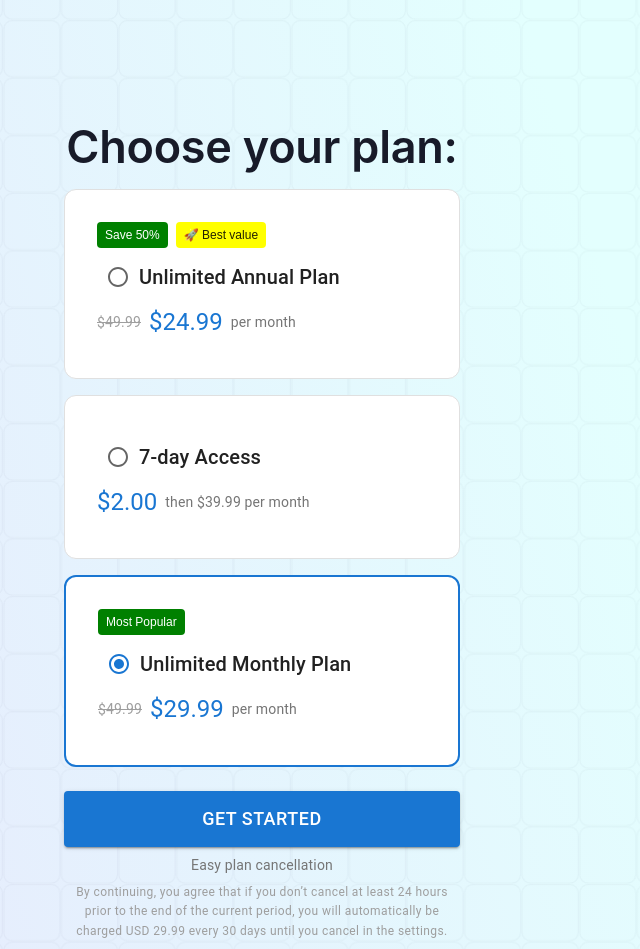
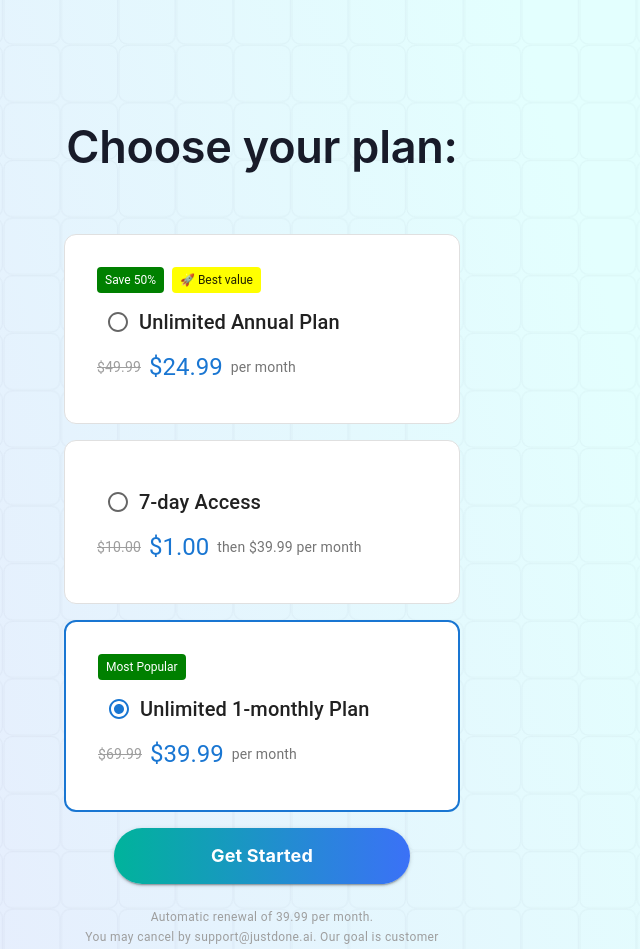
Before and after one commit to xanderrybalov/rybalov-manifest, a Next.js app: page /pricing in a window 1280 px wide. Shown: the top 949 px of the page, without its empty margins (378-1018 px from the left). Built offline with nearby package versions, Linux system fonts and the light colour scheme.

Commit message:
feat: added Filled Button

```diff
--- a/src/app/globals.css
+++ b/src/app/globals.css
@@ -1,9 +1,4 @@
-@import "tailwindcss";
-
-@theme {
-  --font-sans: var(--font-geist-sans);
-  --font-mono: var(--font-geist-mono);
-}
+@import 'tailwindcss';
 
 :root {
   --background: #ffffff;
@@ -20,5 +15,5 @@
 body {
   color: var(--foreground);
   background: var(--background);
-  font-family: Arial, Helvetica, sans-serif;
+  font-family: 'Roboto', 'Helvetica', 'Arial', sans-serif;
 }
--- a/src/app/pricing/PricingTable.tsx
+++ b/src/app/pricing/PricingTable.tsx
@@ -1,8 +1,9 @@
 'use client';
 import React, { useState } from 'react';
-import { Container, Typography, Box, Button } from '@mui/material';
+import { Container, Typography, Box } from '@mui/material';
 import ProductCard from './ProductCard';
 import MainTitle from './components/MainTitle';
+import FilledButton from './components/FilledButton';
 
 const plans: {
   id: string;
@@ -26,15 +27,16 @@ const plans: {
   {
     id: 'weekly',
     name: '7-day Access',
-    price: 2.0,
+    oldPrice: 10.0,
+    price: 1.0,
     currency: 'USD',
     period: 'then $39.99 per month',
   },
   {
     id: 'monthly',
-    name: 'Unlimited Monthly Plan',
-    oldPrice: 49.99,
-    price: 29.99,
+    name: 'Unlimited 1-monthly Plan',
+    oldPrice: 69.99,
+    price: 39.99,
     currency: 'USD',
     discount: 'Most Popular',
   },
@@ -47,7 +49,12 @@ const PricingTable: React.FC = () => {
     <Container maxWidth="xs" sx={{ py: '77px' }}>
       <MainTitle text="Choose your plan:" />
 
-      <Box display="flex" flexDirection="column" gap={2}>
+      <Box
+        display="flex"
+        flexDirection="column"
+        gap={2}
+        sx={{ pt: '45px', pb: '24px' }}
+      >
         {plans.map((plan) => (
           <ProductCard
             key={plan.id}
@@ -62,22 +69,18 @@ const PricingTable: React.FC = () => {
             onSelect={() => setSelectedPlan(plan.id)}
           />
         ))}
-      </Box>
-
-      <Button
-        fullWidth
-        variant="contained"
-        color="primary"
-        sx={{ mt: 3, py: 1.5, fontSize: 18 }}
-        onClick={() => console.log(`Selected Plan: ${selectedPlan}`)}
+        <Container
+          sx={{
+            alignItems: 'center',
+            display: 'flex',
+            flexDirection: 'column',
+          }}
         >
-        Get Started
-      </Button>
-
-      <Typography variant="body2" align="center" color="grey.600" mt={1}>
-        Easy plan cancellation
-      </Typography>
-
+          <FilledButton
+            sx={{ alignItems: 'center', display: 'flex' }}
+            text="Get Started"
+          />
+        </Container>
         <Typography
           variant="caption"
           align="center"
@@ -85,11 +88,13 @@ const PricingTable: React.FC = () => {
           color="grey.500"
           mt={1}
         >
-        By continuing, you agree that if you don’t cancel at least 24 hours
-        prior to the end of the current period, you will automatically be
-        charged USD {plans.find((p) => p.id === selectedPlan)?.price} every 30
-        days until you cancel in the settings.
+          Automatic renewal of {plans.find((p) => p.id === selectedPlan)?.price}{' '}
+          per month.
+          <br /> You may cancel by support@justdone.ai. Our goal is customer
+          <br />
+          satisfaction
         </Typography>
+      </Box>
     </Container>
   );
 };
--- /dev/null
+++ b/src/app/pricing/components/FilledButton.tsx
@@ -0,0 +1,35 @@
+import { Button, styled, SxProps, Theme } from '@mui/material';
+
+interface FilledButtonProps {
+  text: string;
+  sx?: SxProps<Theme>;
+}
+
+const StyledButton = styled(Button)({
+  width: 296,
+  height: 56,
+  gap: '8px',
+  borderRadius: '100px',
+  background: 'linear-gradient(90deg, #00B39B 0%, #3B71F7 100%)',
+  fontFamily: 'Inter',
+  fontWeight: 700,
+  fontSize: '18px',
+  lineHeight: '24px',
+  letterSpacing: '0.15px',
+  textAlign: 'center',
+  color: '#FFFFFF',
+  textTransform: 'none',
+  '&:hover': {
+    background: 'linear-gradient(90deg, #00B39B 0%, #3B71F7 100%)',
+  },
+});
+
+const FilledButton = ({ text, sx }: FilledButtonProps) => {
+  return (
+    <StyledButton variant="contained" sx={sx}>
+      {text}
+    </StyledButton>
+  );
+};
+
+export default FilledButton;
--- a/src/app/pricing/components/MainTitle.tsx
+++ b/src/app/pricing/components/MainTitle.tsx
@@ -22,7 +22,7 @@ const MainTitle = ({ text }: MainTitleProps) => {
         letterSpacing: '-0.25px',
         color: '#181B29',
         paddingTop: '20px',
-        [theme.breakpoints.up('md')]: {
+        [theme.breakpoints.up('sm')]: {
           paddingTop: '44px',
           fontWeight: 600,
           fontSize: '45px',
```
Lines whose indentation alone changed are shown as unchanged.
